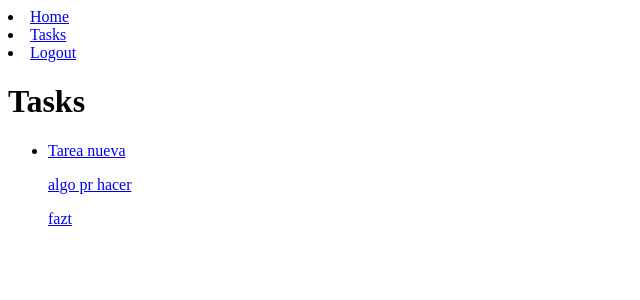
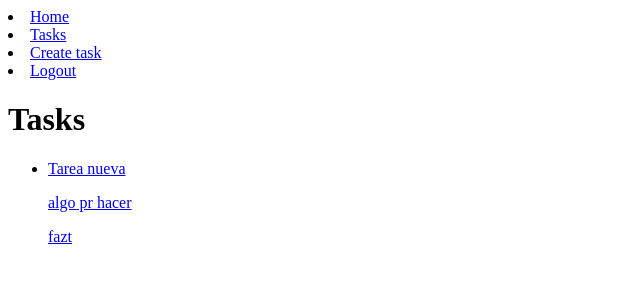
Before and after one commit to SebaParraa/practica, a Django app: page /tasks/ in a window 1280 px wide. Shown: the top 300 px of the page, without its empty margins (0-640 px from the left). Run offline with Django 5.2, Linux system fonts and the light colour scheme; a user stored in the database is signed in; data comes from the database, SQL or seed files in the repository; both versions use the stored data as it was after the commit.

Commit message:
Obtener Tarea

```diff
--- a/tasks/templates/base.html
+++ b/tasks/templates/base.html
@@ -12,10 +12,14 @@
             <li>
                 <a href="/">Home</a>
             </li>
+
+            {% if user.is_authenticated %}
             <li>
                 <a href="/tasks/">Tasks</a>
             </li>
-            {% if user.is_authenticated %}
+            <li>
+                <a href="/tasks/create/">Create task</a>
+            </li>
             <li>
                 <a href="/logout">Logout</a>
             </li>
--- a/tasks/templates/tasks.html
+++ b/tasks/templates/tasks.html
@@ -8,11 +8,11 @@
     <li>
         <a href="{% url 'task_detail' task.id %}">
             {% if task.important %}
-            <strong>{{task.title}}</strong>
+            <strong> {{task.title}}</strong>
             {% else %}
                 {{task.title}}
+            {% endif %}
 
-            {% endif %}
             <p>{{task.description}}</p>
             <p>{{task.user.username}}</p>
         </a>
```
Also changed, not shown: db.sqlite3.
